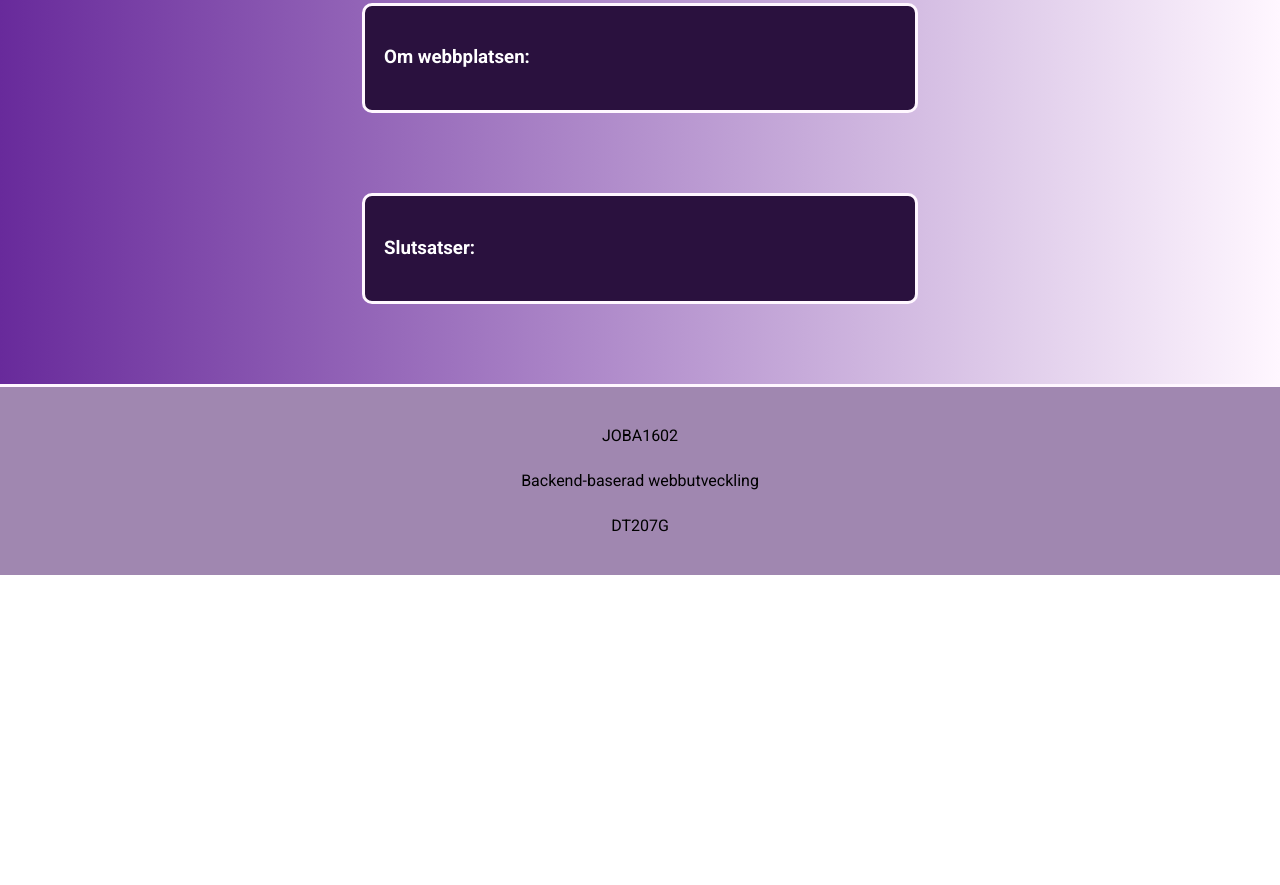
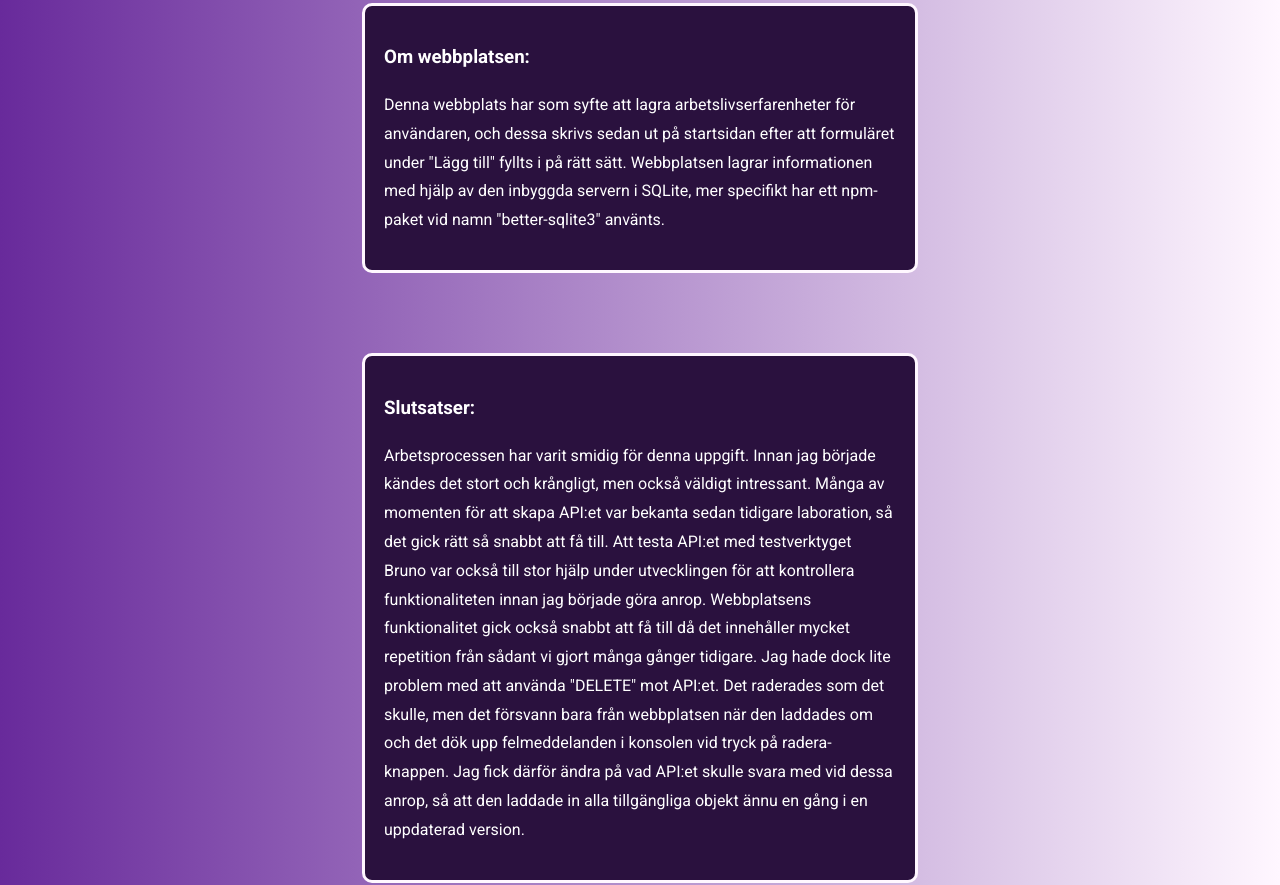
Before and after one commit to direstraits97/backendlab2-webbplats, a website built with Vite: page about.html in a window 1280 px wide. Shown: the part 507-1392 px from the top of the page. Before the commit the page ends 1082 px from the top, so only its background shows below. Built offline with nearby package versions, Linux system fonts and the light colour scheme; a web font is replaced by a local one.

Commit message:
Innehåll i about, samt validering av html.

```diff
--- a/about.html
+++ b/about.html
@@ -1,25 +1,24 @@
 <!doctype html>
 <html lang="sv">
   <head>
-    <meta charset="UTF-8" />
-    <meta name="viewport" content="width=device-width, initial-scale=1.0" />
-    <link rel="stylesheet" href="/src/sass/main.scss" />
-    <link rel="preconnect" href="https://fonts.googleapis.com" />
-    <link rel="preconnect" href="https://fonts.gstatic.com" crossorigin />
+    <meta charset="UTF-8">
+    <meta name="viewport" content="width=device-width, initial-scale=1.0">
+    <link rel="stylesheet" href="/src/sass/main.scss">
+    <link rel="preconnect" href="https://fonts.googleapis.com">
+    <link rel="preconnect" href="https://fonts.gstatic.com" crossorigin>
     <link
       href="https://fonts.googleapis.com/css2?family=Petit+Formal+Script&family=Roboto:ital,wght@0,100..900;1,100..900&display=swap"
-      rel="stylesheet"
-    />
-    <link rel="icon" type="image/x-icon" href="/favicon.ico" />
-    <link rel="icon" type="image/png" sizes="32x32" href="/favicon-32x32.png" />
-    <link rel="icon" type="image/png" sizes="16x16" href="/favicon-16x16.png" />
-    <link rel="apple-touch-icon" sizes="180x180" href="/apple-touch-icon.png" />
+      rel="stylesheet">
+    <link rel="icon" type="image/x-icon" href="/favicon.ico">
+    <link rel="icon" type="image/png" sizes="32x32" href="/favicon-32x32.png">
+    <link rel="icon" type="image/png" sizes="16x16" href="/favicon-16x16.png">
+    <link rel="apple-touch-icon" sizes="180x180" href="/apple-touch-icon.png">
     <title>Mitt CV | Startsida</title>
   </head>
   <body>
     <header>
       <div id="topheader">
-        <img src="/bilder/tslab2logo.svg" alt="" />
+        <img src="/bilder/tslab2logo.svg" alt="">
         <h1>Mitt CV</h1>
       </div>
       <nav>
@@ -35,10 +34,34 @@
         <h2>Om sidan</h2>
         <article class="about">
           <h3>Om webbplatsen:</h3>
+          <p>
+            Denna webbplats har som syfte att lagra arbetslivserfarenheter för
+            användaren, och dessa skrivs sedan ut på startsidan efter att
+            formuläret under "Lägg till" fyllts i på rätt sätt. Webbplatsen
+            lagrar informationen med hjälp av den inbyggda servern i SQLite, mer
+            specifikt har ett npm-paket vid namn "better-sqlite3" använts.
+          </p>
         </article>
-        <article class="about lastabout">
+        <article class="about">
           <h3>Slutsatser:</h3>
+          <p>
+            Arbetsprocessen har varit smidig för denna uppgift. Innan jag
+            började kändes det stort och krångligt, men också väldigt
+            intressant. Många av momenten för att skapa API:et var bekanta sedan
+            tidigare laboration, så det gick rätt så snabbt att få till. Att
+            testa API:et med testverktyget Bruno var också till stor hjälp under
+            utvecklingen för att kontrollera funktionaliteten innan jag började
+            göra anrop. Webbplatsens funktionalitet gick också snabbt att få
+            till då det innehåller mycket repetition från sådant vi gjort många
+            gånger tidigare. Jag hade dock lite problem med att använda "DELETE"
+            mot API:et. Det raderades som det skulle, men det försvann bara från
+            webbplatsen när den laddades om och det dök upp felmeddelanden i
+            konsolen vid tryck på radera-knappen. Jag fick därför ändra på vad
+            API:et skulle svara med vid dessa anrop, så att den laddade in alla
+            tillgängliga objekt ännu en gång i en uppdaterad version.
+          </p>
         </article>
+      </section>
     </main>
     <footer>
       <p>JOBA1602</p>
```
Also changed, not shown: add.html (+16 -17 lines), index.html (+11 -12 lines).
